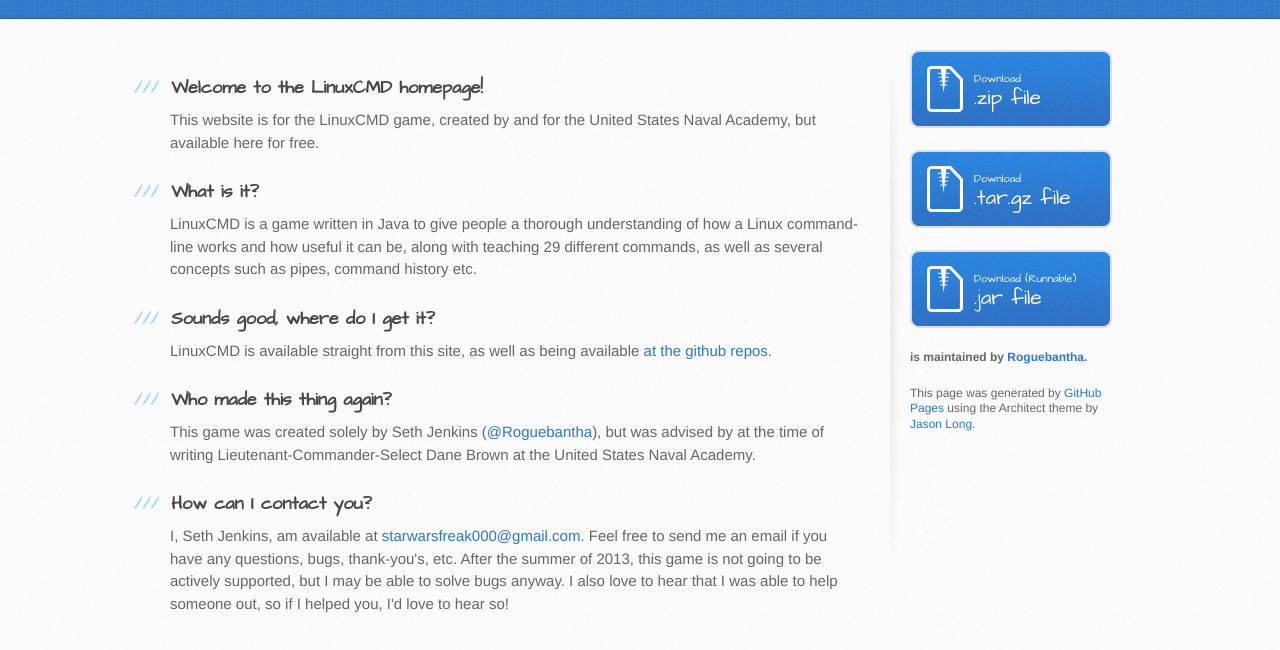
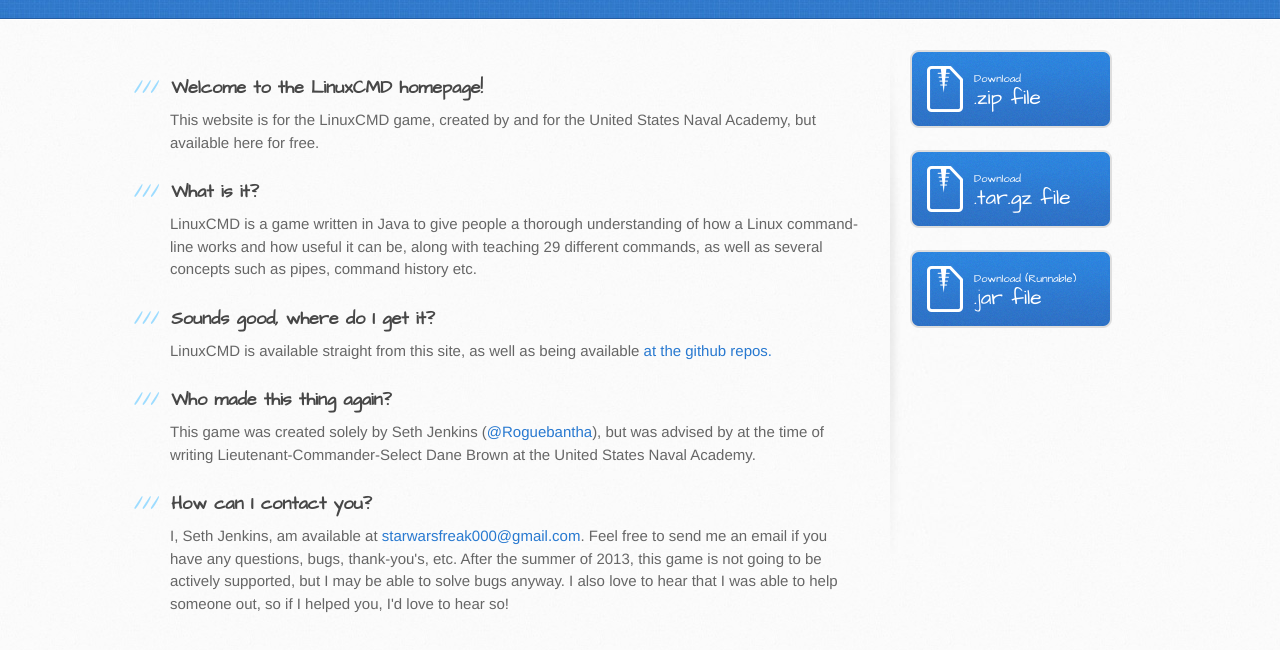
Before and after one commit to Roguebantha/CMDLinux, a plain HTML site: page index.html in a window 1280 px wide. Shown: the part 182-832 px from the top of the page. Drawn offline with Linux system fonts and the light colour scheme.

Commit message:
Update index.html

```diff
--- a/index.html
+++ b/index.html
@@ -67,10 +67,6 @@
             <small>Download (Runnable)</small>
             .jar file
           </a>
-
-          <p class="repo-owner"><a href="https://github.com/Roguebantha/CMDLinux"></a> is maintained by <a href="https://github.com/Roguebantha">Roguebantha</a>.</p>
-
-          <p>This page was generated by <a href="pages.github.com">GitHub Pages</a> using the Architect theme by <a href="https://twitter.com/jasonlong">Jason Long</a>.</p>
         </aside>
       </div>
     </div>
```
